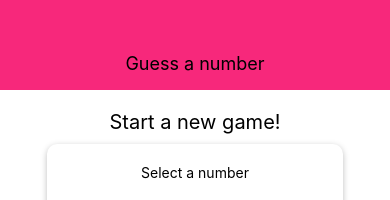
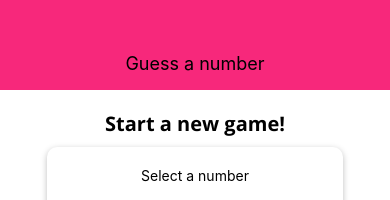
Before and after one commit to felipemotarocha/react-native-course-goals, a React Native app: screen / in a window 390 px wide. Shown: the top 200 px of the page. Built offline with nearby package versions, Linux system fonts and the light colour scheme.

Commit message:
feat: custom fonts

```diff
--- a/App.tsx
+++ b/App.tsx
@@ -4,10 +4,30 @@ import Header from "./components/Header";
 import GameOverScreen from "./screens/GameOverScreen";
 import GameScreen from "./screens/GameScreen";
 import StartGameScreen from "./screens/StartGameScreen";
+import * as Font from "expo-font";
+import { AppLoading } from "expo";
+
+const fetchFonts = () => {
+	return Font.loadAsync({
+		"open-sans": require("./assets/fonts/OpenSans-Regular.ttf"),
+		"open-sans-bold": require("./assets/fonts/OpenSans-Bold.ttf"),
+	});
+};
 
 export default function App() {
 	const [userNumber, setUserNumber] = useState<number | null>();
 	const [guessRounds, setGuessRounds] = useState(0);
+	const [dataLoaded, setDataLoaded] = useState(false);
+
+	if (!dataLoaded) {
+		return (
+			<AppLoading
+				startAsync={fetchFonts}
+				onFinish={() => setDataLoaded(true)}
+				onError={(err) => console.log(err)}
+			/>
+		);
+	}
 
 	const handleConfigureNewGame = () => {
 		setGuessRounds(0);
--- a/screens/StartGameScreen.tsx
+++ b/screens/StartGameScreen.tsx
@@ -118,6 +118,7 @@ const styles = StyleSheet.create({
 	title: {
 		fontSize: 20,
 		marginVertical: 10,
+		fontFamily: "open-sans-bold",
 	},
 	cardContainer: {
 		width: 300,
```
Also changed, not shown: assets/fonts/OpenSans-Bold.ttf (added), assets/fonts/OpenSans-Regular.ttf (added).
